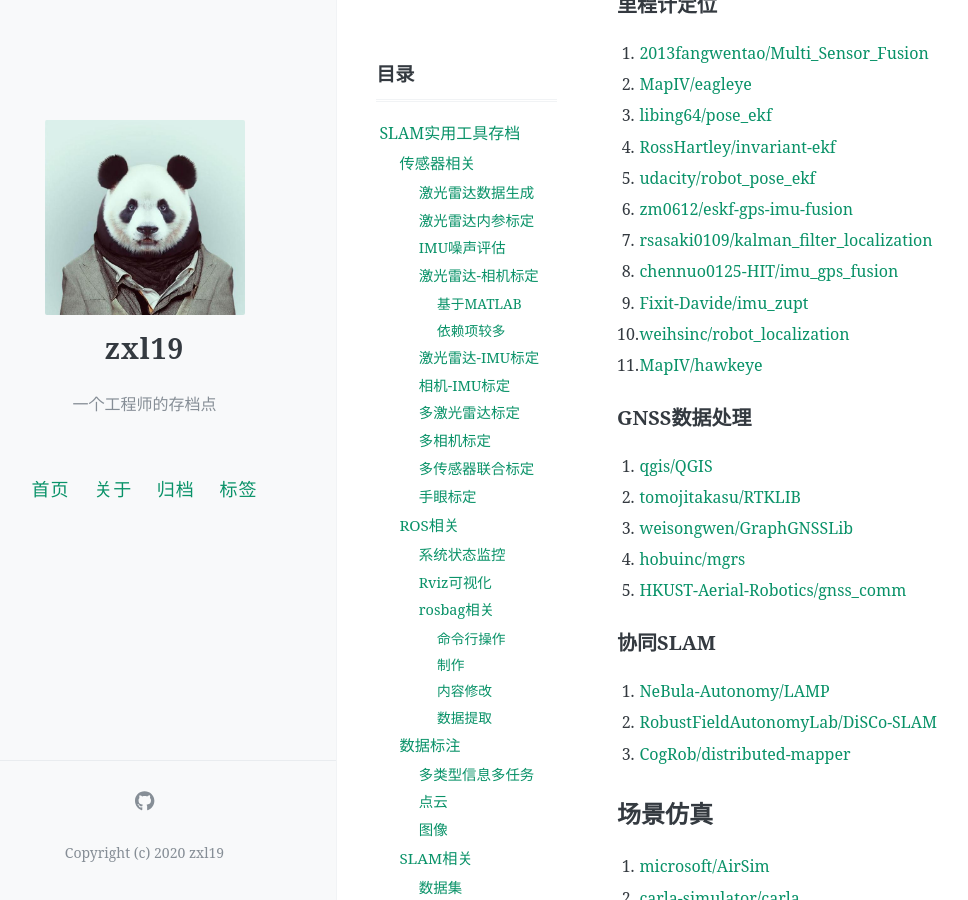
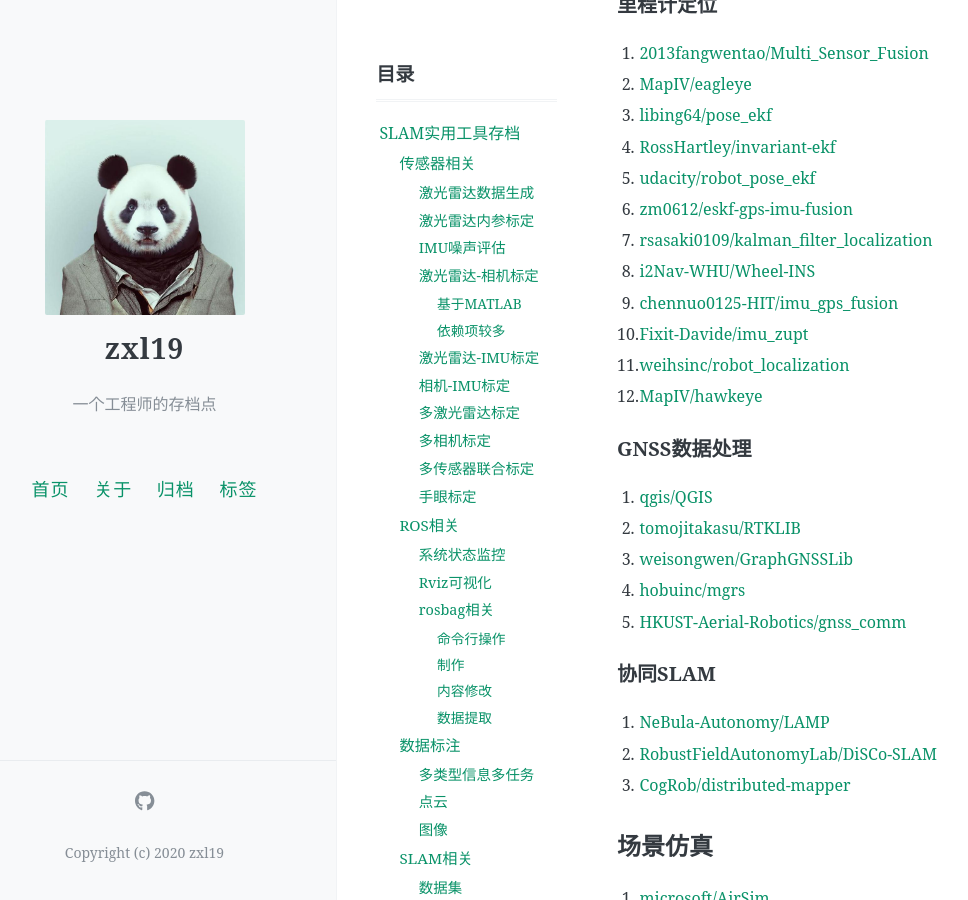
Before and after one commit to zxl19/zxl19.github.io, a Jekyll site: the page built from _posts/2021-05-25-slam-tool.md, in a window 1280 px wide and 900 px high, scrolled down 11103 px. Shown: the whole window, without its empty margins (47-1015 px from the left). Built offline with Jekyll 4.4.1, drawn with Linux system fonts in a browser that asks for light colours; comment, search, counter and statistics services are not loaded.

Commit message:
Update 2021-05-25-slam-tool.md

```diff
--- a/_posts/2021-05-25-slam-tool.md
+++ b/_posts/2021-05-25-slam-tool.md
@@ -405,10 +405,11 @@ pinned: false
 5. [udacity/robot_pose_ekf](https://github.com/udacity/robot_pose_ekf)
 6. [zm0612/eskf-gps-imu-fusion](https://github.com/zm0612/eskf-gps-imu-fusion)
 7. [rsasaki0109/kalman_filter_localization](https://github.com/rsasaki0109/kalman_filter_localization)
-8. [chennuo0125-HIT/imu_gps_fusion](https://github.com/chennuo0125-HIT/imu_gps_fusion)
-9. [Fixit-Davide/imu_zupt](https://github.com/Fixit-Davide/imu_zupt)
-10. [weihsinc/robot_localization](https://github.com/weihsinc/robot_localization)
-11. [MapIV/hawkeye](https://github.com/MapIV/hawkeye)
+8. [i2Nav-WHU/Wheel-INS](https://github.com/i2Nav-WHU/Wheel-INS)
+9. [chennuo0125-HIT/imu_gps_fusion](https://github.com/chennuo0125-HIT/imu_gps_fusion)
+10. [Fixit-Davide/imu_zupt](https://github.com/Fixit-Davide/imu_zupt)
+11. [weihsinc/robot_localization](https://github.com/weihsinc/robot_localization)
+12. [MapIV/hawkeye](https://github.com/MapIV/hawkeye)
 
 ### GNSS数据处理
 
```
